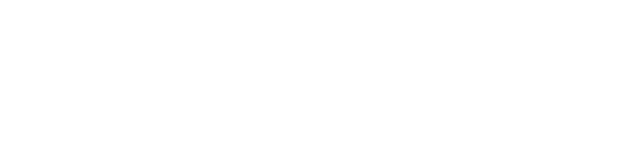
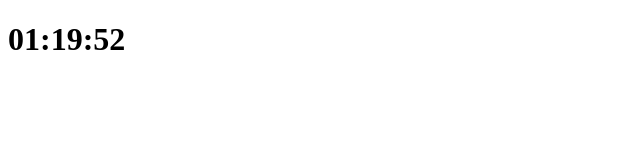
Before and after one commit to HyunJungOh0120/jschromeapp2020, a plain HTML site: page index.html in a window 1280 px wide. Shown: the whole page, without its empty margins (0-640 px from the left). Drawn offline with Linux system fonts and the light colour scheme.

Commit message:
clock.js

```diff
--- /dev/null
+++ b/clock.js
@@ -0,0 +1,18 @@
+const clockContainer = document.querySelector(".js-clock"),
+  clockTitle = clockContainer.querySelector("h1");
+
+function getTime() {
+  const date = new Date();
+  const minutes = date.getMinutes();
+  const hours = date.getHours();
+  const seconds = date.getSeconds();
+  clockTitle.innerText = `${hours < 10 ? `0${hours}` : `${hours}`}:${
+    minutes < 10 ? `0${minutes}` : `${minutes}`
+  }:${seconds < 10 ? `0${seconds}` : `${seconds}`}`;
+}
+
+function init() {
+  getTime();
+  setInterval(getTime, 1000);
+}
+init();
--- a/index.html
+++ b/index.html
@@ -7,6 +7,10 @@
     <title>JS-ChromeApp</title>
   </head>
   <body>
-    <script src="index.js"></script>
+    <div class="js-clock">
+      <h1>00</h1>
+    </div>
+
+    <script src="clock.js"></script>
   </body>
 </html>
```
Also changed, not shown: index.js (deleted).
